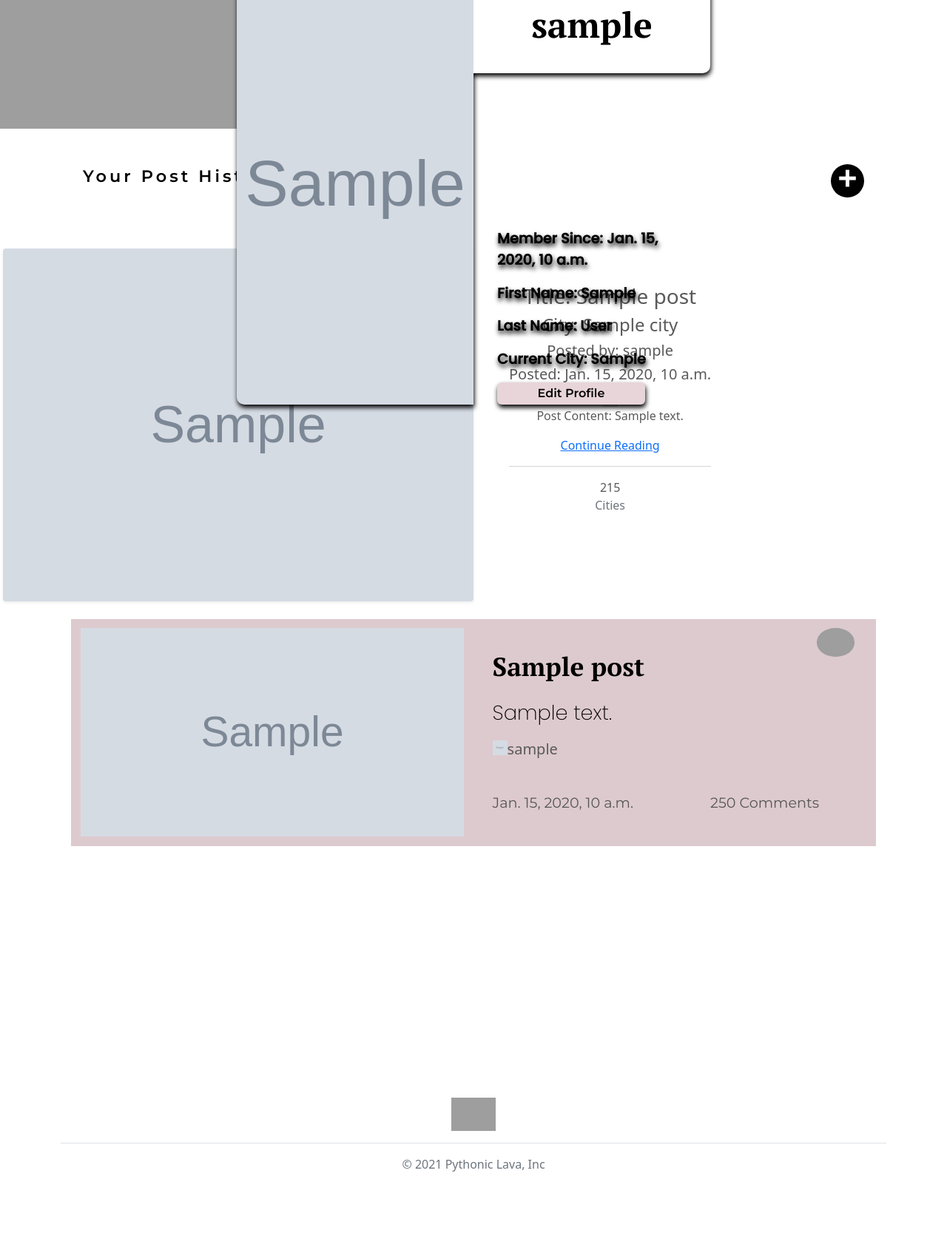
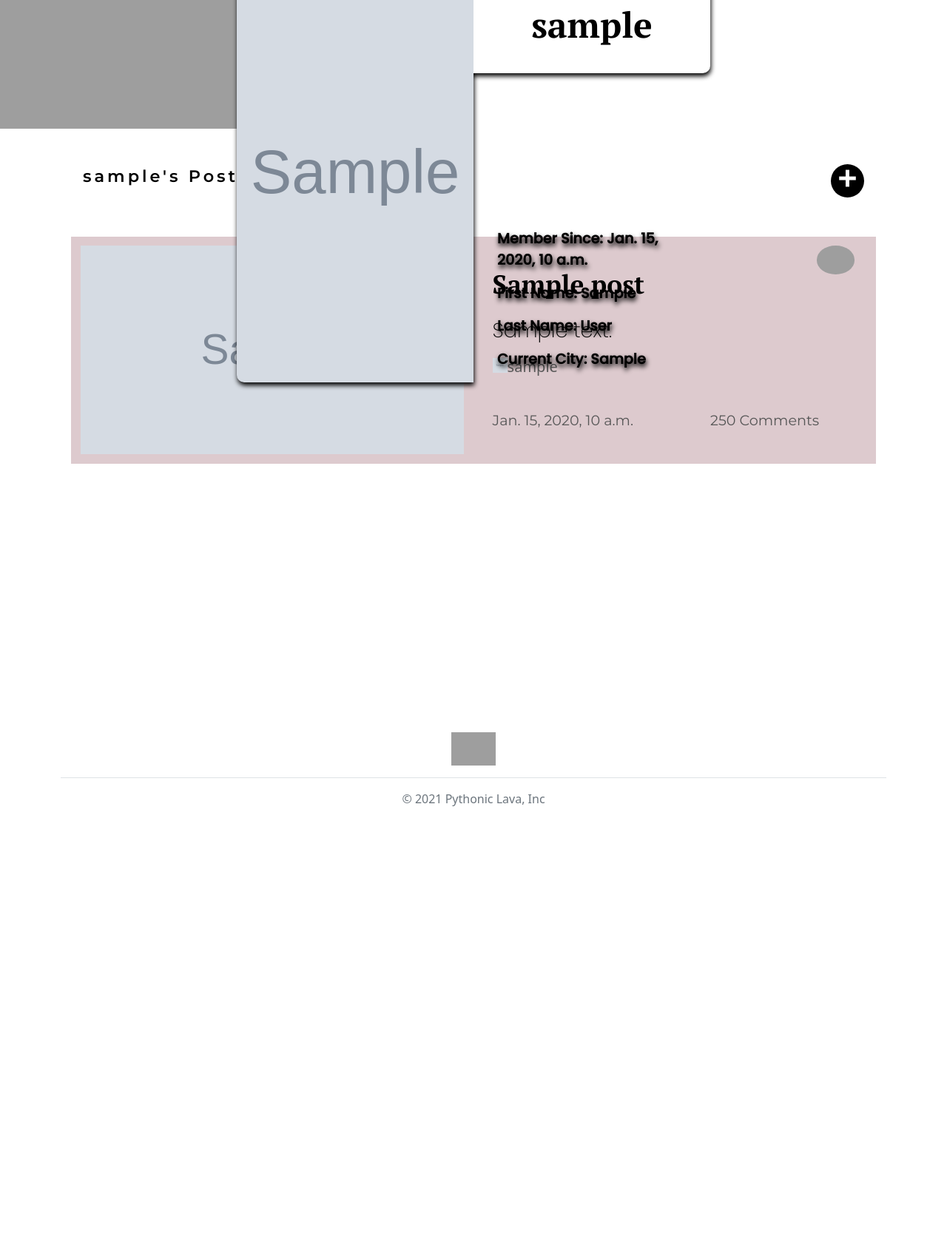
Before and after one commit to rsato1007/wayfarer-project, a Django app: page /profile/1/ in a window 1280 px wide. Shown: the part 256-1946 px from the top of the page at 74% size. After the commit the page ends 1346 px from the top, so only its background shows below. Run offline with Django 3.2, Linux system fonts and the light colour scheme; tables that the repository leaves empty hold one stand-in row (values such as "Sample post"); grey boxes marked "Sample" are stand-in pictures; parts of the project's set-up code (start-up, migrations or seed data) failed here and were passed over; grey boxes are pictures that could not be loaded.

Commit message:
fix image error issue

```diff
--- a/main_app/forms.py
+++ b/main_app/forms.py
@@ -43,6 +43,3 @@
     class Meta:
         model = Profile
         fields = ('image',)
-class CreatePostForm(ModelForm):
-    model: Post
-    fields = ('title', 'description', 'city')
--- a/main_app/models.py
+++ b/main_app/models.py
@@ -8,7 +8,7 @@
     user = models.OneToOneField(User, on_delete=models.CASCADE)
     current_city = models.CharField(max_length=100)
     email = models.EmailField(max_length=500, blank=True, null=True)
-    image = models.FileField(blank=True, null=True, default='./static/images/london-eye.jpeg', upload_to='profile/')
+    image = models.FileField(blank=True, null=True, upload_to='profile/')
 
 
     def __str__(self):
@@ -29,7 +29,7 @@
 class Post(models.Model):
     title = models.CharField(max_length=100)
     description = models.CharField(max_length=500)
-    profile = models.ForeignKey(Profile, on_delete=models.CASCADE, related_name="post", default=1)
+    profile = models.ForeignKey(Profile, on_delete=models.CASCADE, related_name="post")
     city = models.ForeignKey(City, on_delete=models.CASCADE, related_name="post")
     image = models.FileField(blank=True, null=True, upload_to='post/')
     created_at = models.DateTimeField(auto_now_add=True)
--- a/main_app/templates/profile.html
+++ b/main_app/templates/profile.html
@@ -6,7 +6,6 @@
         <div class="profile-card-container">
             <a href="{% url 'profile_picture_update' user.pk %}">
                 <div class="profile-user-image-container">
-                    <!-- replace image with ability to add user images -->
                     {% if profile.image %}
                     <img class="profile-user-image" src="{{ profile.image.url }}" alt="Profile image">
                     {% else %}
@@ -22,11 +21,13 @@
                     <p class="user-text">First Name: {{ profile.user.first_name }}</p>
                     <p class="user-text">Last Name: {{ profile.user.last_name }}</p>
                     <p class="user-text">Current City: {{ profile.current_city }}</p>
+                    {% if user.username == profile.user.username %}
                     <a href="{% url 'profile_update' user.pk %}">
                         <div class="profile-edit-button">
                             Edit Profile
                         </div>
                     </a>
+                    {% endif %}
                 </div>
             </div>
         </div>
@@ -35,34 +36,18 @@
     </div>
     <div class="user-profile-posts">
         <div class="post-top-section">
-            <p class="post-history-text">Your Post History</p>
+            <p class="post-history-text">{{profile.user.username}}'s Post History</p>
             <div class="add-post-icon"></div>
+            {% if user.username == profile.user.username %}
             <a class="" href="{% url 'post_create' %}">Add Post</a>
-
+            {% endif %}
         </div>
         <div class="user-profile-posts-list">
             <!-- Eventaully this will be users.posts -->
             <!-- Danielle's code for posts below -->
 
 
-            {% for post in post %}
-
-                <div class="row position-relative">
-                    <div class="mb-2 p-3 d-flex">
-                        <img src="{{ post.image.url }}" alt="" class="w-50 img-fluid rounded shadow-sm">
-                        <div class="ps-lg-5 pe-lg-3 py-lg-5" >
-                            <h3>Title: {{post.title}}</h3>
-                            <h4>City: {{post.city}}</h4>
-                            <h5>Posted by: {{post.profile.user.username}}</h5>
-                            <h5>Posted: {{post.created_at}}</h5>
-                            <img src="{{ post.profile.image.url }}" style="width:20px; height:20px; object-fit: cover;" />
-                            <p>Post Content: {{post.description}}</p>
-                            <a href="{% url 'post_detail' post.pk %}" class="stretched-link">Continue Reading</a>
-                            <hr />
-                            <span class="font-weight-bold mb-0 d-block">215</span><span class="text-muted">Cities</span>
-                        </div>
-                    </div>
-                </div>
+            {% for post in profile.post.all %}
 
                 <div class="individual-user-post position-relative">
                     <img class="individual-user-post-image" src="{{ post.image.url }}" alt="">
@@ -72,7 +57,11 @@
                         <p class="individual-user-post-text">{{post.description}}</p>
                         <a href="{% url 'post_detail' post.pk %}" class="stretched-link"></a>
                         <div class="d-flex justify-content-start">
+                            {% if profile.image %}
                             <img src="{{ post.profile.image.url }}" style="width:20px; height:20px; object-fit: cover;" />
+                            {% else %}
+                            <img src="https://wayfarer-pythonic-lava.s3.us-west-1.amazonaws.com/profile/default-profile.jpeg" style="width:20px; height:20px; object-fit: cover;" />
+                            {% endif %}
                             <h5>{{post.profile.user.username}}</h5>
                         </div>
                         <div class="individual-user-post-gray-text">
@@ -82,6 +71,7 @@
                     </div>
                 </div>
                 <br />
+
             {% empty %}
 
                     <div class="message-header">
--- a/main_app/views.py
+++ b/main_app/views.py
@@ -83,7 +83,6 @@
     def get_context_data(self, pk, **kwargs):
         context = super().get_context_data(**kwargs)
         context["profile"] = Profile.objects.get(pk=pk)
-        context["post"] = Post.objects.filter(profile=pk)
         return context
 
 class ProfileUpdate(UpdateView):
@@ -145,13 +144,13 @@
 
 class Post_Create(CreateView):
     model = Post
-    fields = ['title', 'description', 'city']
+    fields = ['title', 'description', 'city', 'image']
     template_name = "post_create.html"
     success_url ="/city/"
 
 class Post_Update(UpdateView):
     model = Post
-    fields = ['title', 'description', 'city']
+    fields = ['title', 'description', 'city', 'image']
     template_name = "post_update.html"
     success_url ="/city/"
 
```
Also changed, not shown: main_app/migrations/0016_auto_20211020_0349.py (added).
